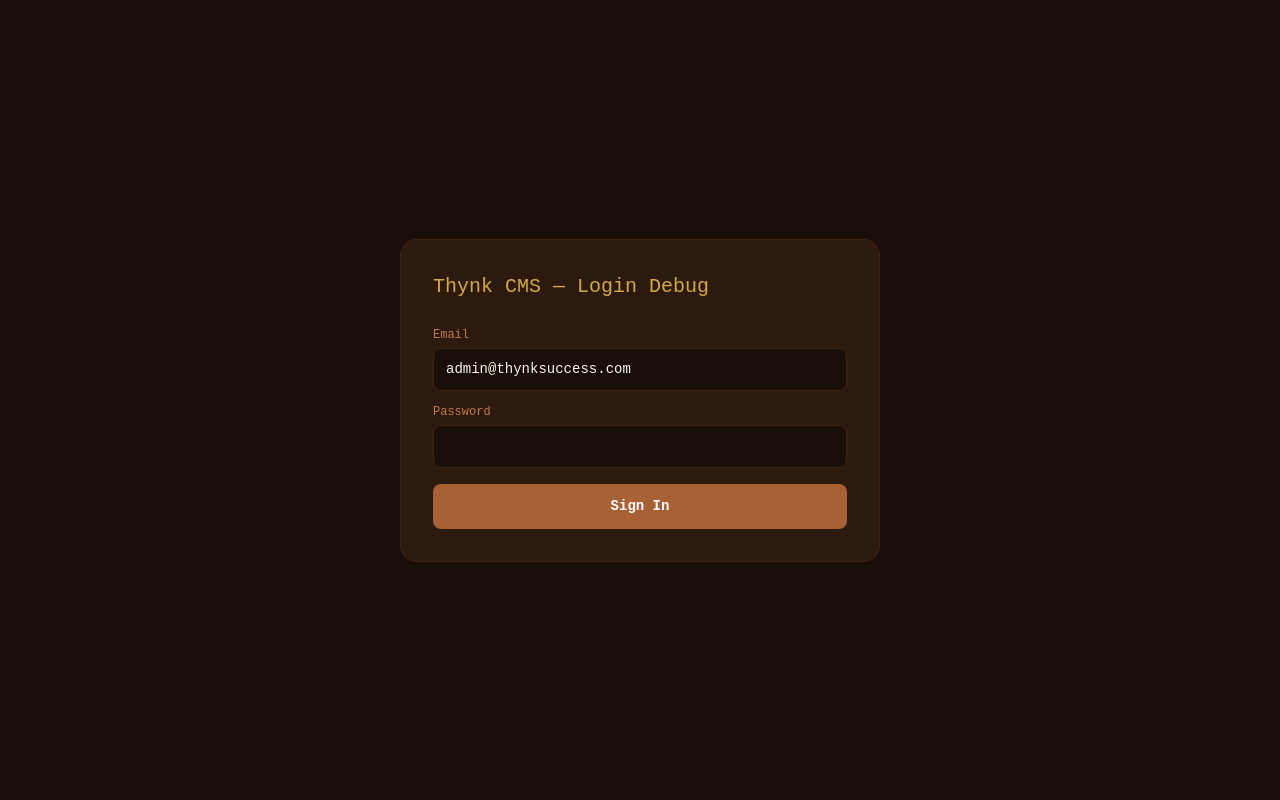
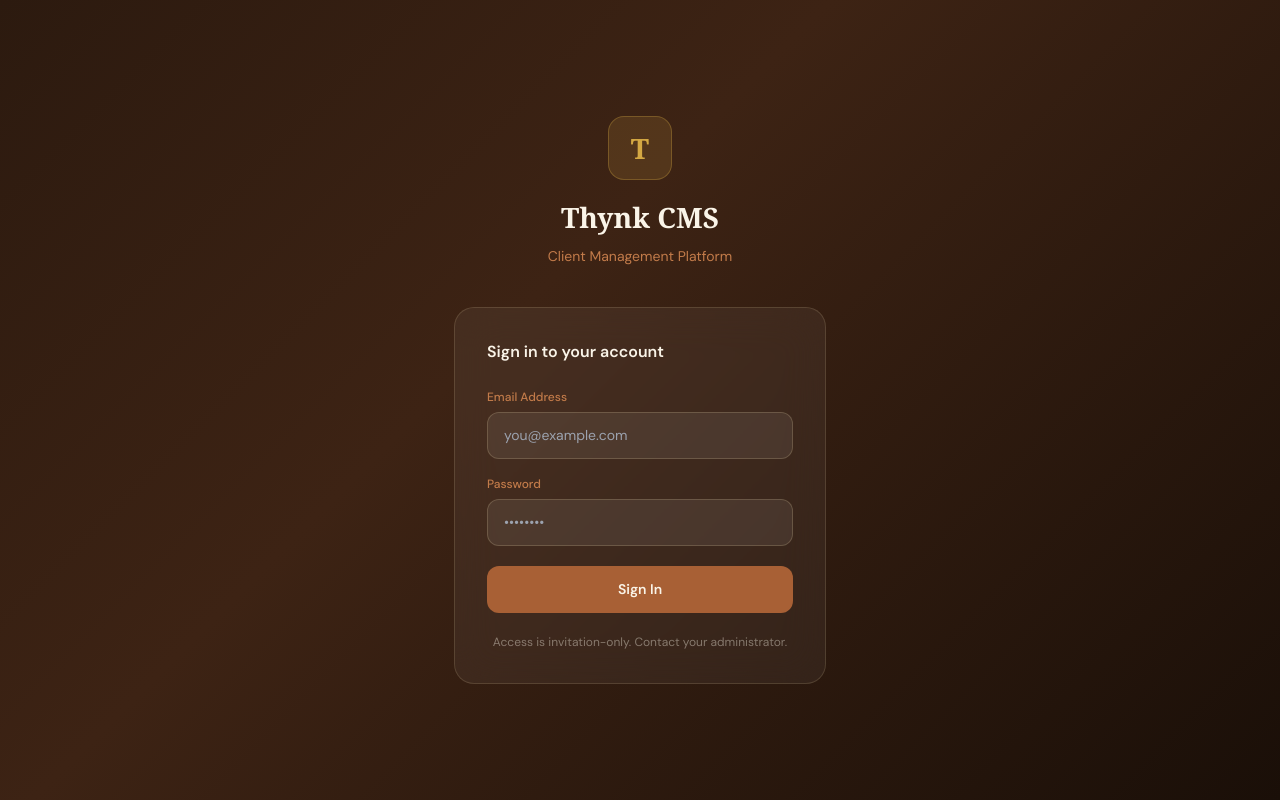
Before and after one commit to thynksuccess01-rr/Thynk-Client, a Next.js app in the folder thynk-cms/: page /login in a window 1280 px wide. Built offline with nearby package versions, Linux system fonts and the light colour scheme.

Commit message:
Update page.tsx

```diff
--- a/thynk-cms/src/app/login/page.tsx
+++ b/thynk-cms/src/app/login/page.tsx
@@ -1,92 +1,93 @@
 "use client";
 import { useState } from "react";
 import { createClient } from "@/lib/supabase/client";
-import { useRouter } from "next/navigation";
 
 export default function LoginPage() {
-  const [email, setEmail] = useState("admin@thynksuccess.com");
+  const [email, setEmail] = useState("");
   const [password, setPassword] = useState("");
-  const [log, setLog] = useState<string[]>([]);
+  const [error, setError] = useState("");
   const [loading, setLoading] = useState(false);
-  const router = useRouter();
 
   async function handleLogin(e: React.FormEvent) {
     e.preventDefault();
     setLoading(true);
-    setLog([]);
+    setError("");
 
-    try {
     const supabase = createClient();
-      setLog(p => [...p, "1. Supabase client created"]);
+    const { data, error: authError } = await supabase.auth.signInWithPassword({ email, password });
 
-      const { data, error } = await supabase.auth.signInWithPassword({ email, password });
-
-      if (error) {
-        setLog(p => [...p, "AUTH ERROR: " + error.message + " (code: " + error.status + ")"]);
+    if (authError) {
+      setError(authError.message);
       setLoading(false);
       return;
     }
 
-      setLog(p => [...p, "2. Auth success, user: " + data.user?.id]);
-
-      const { data: profile, error: profileError } = await supabase
+    if (data.user) {
+      const { data: profile } = await supabase
         .from("profiles")
         .select("role")
         .eq("id", data.user.id)
         .single();
 
-      if (profileError) {
-        setLog(p => [...p, "PROFILE ERROR: " + profileError.message]);
-        setLoading(false);
-        return;
+      // Hard redirect — bypass Next.js router entirely
+      if (profile?.role === "admin") {
+        window.location.href = "/admin/dashboard";
+      } else {
+        window.location.href = "/portal/dashboard";
+      }
     }
 
-      setLog(p => [...p, "3. Profile role: " + profile?.role]);
-      setLog(p => [...p, "4. Redirecting to /admin/dashboard..."]);
-
-      window.location.href = "/admin/dashboard";
-    } catch (err: any) {
-      setLog(p => [...p, "EXCEPTION: " + err.message]);
-    }
     setLoading(false);
   }
 
   return (
-    <div style={{ minHeight: "100vh", display: "flex", alignItems: "center", justifyContent: "center", background: "#1a0f08", fontFamily: "monospace" }}>
-      <div style={{ width: 480, padding: 32, background: "#2c1a0f", borderRadius: 16, border: "1px solid #3d2314" }}>
-        <h1 style={{ color: "#d4a843", marginBottom: 24, fontSize: 20 }}>Thynk CMS — Login Debug</h1>
+    <div style={{ minHeight: "100vh", display: "flex", alignItems: "center", justifyContent: "center", background: "linear-gradient(135deg, #2C1A0F 0%, #3D2314 40%, #1A0F08 100%)" }}>
+      <div style={{ width: "100%", maxWidth: 420, padding: "0 24px" }}>
+        <div style={{ textAlign: "center", marginBottom: 40 }}>
+          <div style={{ display: "inline-flex", alignItems: "center", justifyContent: "center", width: 64, height: 64, borderRadius: 16, background: "rgba(212,168,67,0.15)", border: "1px solid rgba(212,168,67,0.3)", marginBottom: 16 }}>
+            <span style={{ fontSize: 28, fontWeight: 700, color: "#D4A843", fontFamily: "Georgia, serif" }}>T</span>
+          </div>
+          <h1 style={{ fontSize: 28, fontWeight: 600, color: "#FAF4E8", fontFamily: "Georgia, serif", margin: "0 0 8px" }}>Thynk CMS</h1>
+          <p style={{ fontSize: 14, color: "#C27B4A", margin: 0 }}>Client Management Platform</p>
+        </div>
+
+        <div style={{ background: "rgba(253,250,245,0.05)", backdropFilter: "blur(20px)", border: "1px solid rgba(237,217,176,0.15)", borderRadius: 20, padding: 32 }}>
+          <h2 style={{ fontSize: 16, fontWeight: 600, color: "#FAF4E8", margin: "0 0 24px" }}>Sign in to your account</h2>
 
           <form onSubmit={handleLogin}>
-          <div style={{ marginBottom: 12 }}>
-            <label style={{ color: "#c27b4a", fontSize: 12, display: "block", marginBottom: 4 }}>Email</label>
+            <div style={{ marginBottom: 16 }}>
+              <label style={{ display: "block", fontSize: 12, fontWeight: 500, color: "#C27B4A", marginBottom: 6 }}>Email Address</label>
               <input
-              type="email" value={email} onChange={e => setEmail(e.target.value)}
-              style={{ width: "100%", padding: "10px 12px", background: "#1a0f08", border: "1px solid #3d2314", borderRadius: 8, color: "#faf4e8", fontSize: 14, boxSizing: "border-box" }}
+                type="email" value={email} onChange={e => setEmail(e.target.value)} required
+                placeholder="you@example.com"
+                style={{ width: "100%", padding: "12px 16px", background: "rgba(253,250,245,0.07)", border: "1px solid rgba(237,217,176,0.2)", borderRadius: 12, color: "#FAF4E8", fontSize: 14, outline: "none", boxSizing: "border-box" }}
               />
             </div>
-          <div style={{ marginBottom: 16 }}>
-            <label style={{ color: "#c27b4a", fontSize: 12, display: "block", marginBottom: 4 }}>Password</label>
+            <div style={{ marginBottom: 20 }}>
+              <label style={{ display: "block", fontSize: 12, fontWeight: 500, color: "#C27B4A", marginBottom: 6 }}>Password</label>
               <input
-              type="password" value={password} onChange={e => setPassword(e.target.value)}
-              style={{ width: "100%", padding: "10px 12px", background: "#1a0f08", border: "1px solid #3d2314", borderRadius: 8, color: "#faf4e8", fontSize: 14, boxSizing: "border-box" }}
+                type="password" value={password} onChange={e => setPassword(e.target.value)} required
+                placeholder="••••••••"
+                style={{ width: "100%", padding: "12px 16px", background: "rgba(253,250,245,0.07)", border: "1px solid rgba(237,217,176,0.2)", borderRadius: 12, color: "#FAF4E8", fontSize: 14, outline: "none", boxSizing: "border-box" }}
               />
             </div>
+
+            {error && (
+              <div style={{ padding: "10px 14px", background: "rgba(239,68,68,0.15)", border: "1px solid rgba(239,68,68,0.3)", borderRadius: 10, marginBottom: 16 }}>
+                <p style={{ color: "#FCA5A5", fontSize: 13, margin: 0 }}>{error}</p>
+              </div>
+            )}
+
             <button type="submit" disabled={loading}
-            style={{ width: "100%", padding: "12px", background: "#a86035", border: "none", borderRadius: 8, color: "white", fontSize: 14, fontWeight: 600, cursor: "pointer" }}>
+              style={{ width: "100%", padding: "13px", background: "#A86035", border: "none", borderRadius: 12, color: "#FAF4E8", fontSize: 14, fontWeight: 600, cursor: loading ? "not-allowed" : "pointer", opacity: loading ? 0.7 : 1 }}>
               {loading ? "Signing in..." : "Sign In"}
             </button>
           </form>
 
-        {log.length > 0 && (
-          <div style={{ marginTop: 20, padding: 16, background: "#1a0f08", borderRadius: 8, border: "1px solid #3d2314" }}>
-            <p style={{ color: "#d4a843", fontSize: 11, marginBottom: 8 }}>DEBUG LOG:</p>
-            {log.map((l, i) => (
-              <p key={i} style={{ color: l.includes("ERROR") || l.includes("EXCEPTION") ? "#ef4444" : "#86efac", fontSize: 12, margin: "4px 0" }}>
-                {l}
+          <p style={{ fontSize: 12, textAlign: "center", marginTop: 20, color: "rgba(250,244,232,0.4)" }}>
+            Access is invitation-only. Contact your administrator.
           </p>
-            ))}
         </div>
-        )}
       </div>
     </div>
   );
```
Lines whose indentation alone changed are shown as unchanged.
